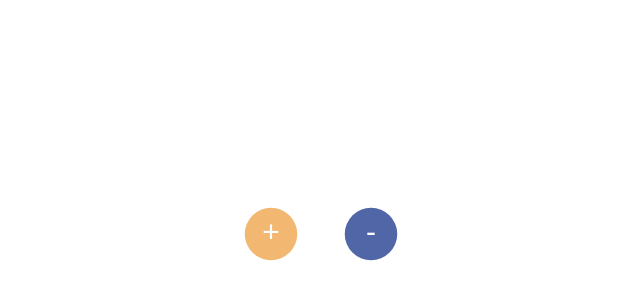
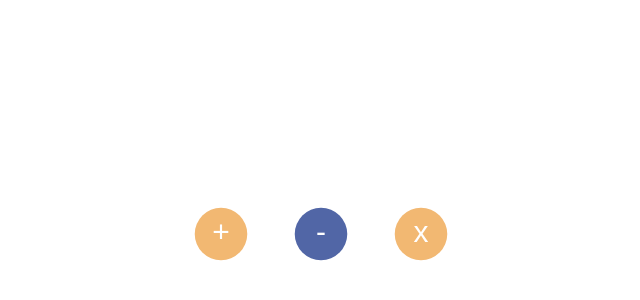
Before and after one commit to cjgammon/math-activity-tracker, a React app: page / in a window 1280 px wide. Shown: the part 164-464 px from the top of the page, without its empty margins (319-959 px from the left). Built offline with nearby package versions, Linux system fonts and the light colour scheme.

Commit message:
add multiplication

```diff
--- a/src/app/views/menu/menuView.tsx
+++ b/src/app/views/menu/menuView.tsx
@@ -54,7 +54,24 @@
                 [2, 2], [2, 1], [2, 0],
                 [1, 1], [1, 0],
                 [0, 0],
-            ]}
+            ]
+        },
+        "x": {
+            operator: "x",
+            time: 5,
+            arr: [
+                [0, 1], [1, 1], [2, 1], [3, 1], [4, 1], [5, 1], [1, 6], [1, 7], [1, 8], [1, 9], [1, 10],
+                [0, 2], [1, 2], [2, 2], [3, 2], [4, 2], [2, 5], [2, 6], [2, 7], [2, 8], [2, 9], [2, 10],
+                [0, 3], [1, 3], [2, 3], [3, 3], [4, 3], [5, 3], [3, 6], [3, 7], [3, 8], [3, 9], [3, 10],
+                [0, 4], [1, 4], [2, 4], [3, 4], [4, 4], [4, 5], [4, 6], [4, 7], [4, 8], [4, 9], [4, 10],
+                [0, 5], [1, 5], [2, 5], [3, 5], [4, 5], [5, 5], [5, 6], [5, 7], [5, 8], [5, 9], [5, 10],
+                [0, 6], [1, 6], [2, 6], [3, 6], [4, 6], [5, 6], [6, 6], [6, 7], [6, 8], [6, 9], [6, 10],
+                [0, 7], [1, 7], [2, 7], [3, 7], [4, 7], [5, 7], [6, 7], [7, 7], [7, 8], [7, 9], [7, 10],
+                [0, 8], [1, 8], [2, 8], [3, 8], [4, 8], [5, 8], [8, 6], [8, 7], [8, 8], [8, 9], [8, 10],
+                [0, 9], [1, 9], [2, 9], [3, 9], [4, 9], [5, 9], [6, 9], [9, 7], [9, 8], [9, 9], [9, 10],
+                [0, 10], [1, 10], [2, 10], [3, 10], [4, 10], [5, 10], [6, 10], [10, 7], [10, 8], [9, 10], [10, 10]
+            ]
+        }
     };
 
     colors = [
--- a/src/app/views/quiz/quizView.tsx
+++ b/src/app/views/quiz/quizView.tsx
@@ -116,6 +116,9 @@
             case "-":
                 correctAnswer = numberA - numberB;
             break;
+            case "x":
+                correctAnswer = numberA * numberB;
+            break;
         }
 
         let completedProblem = {
```
